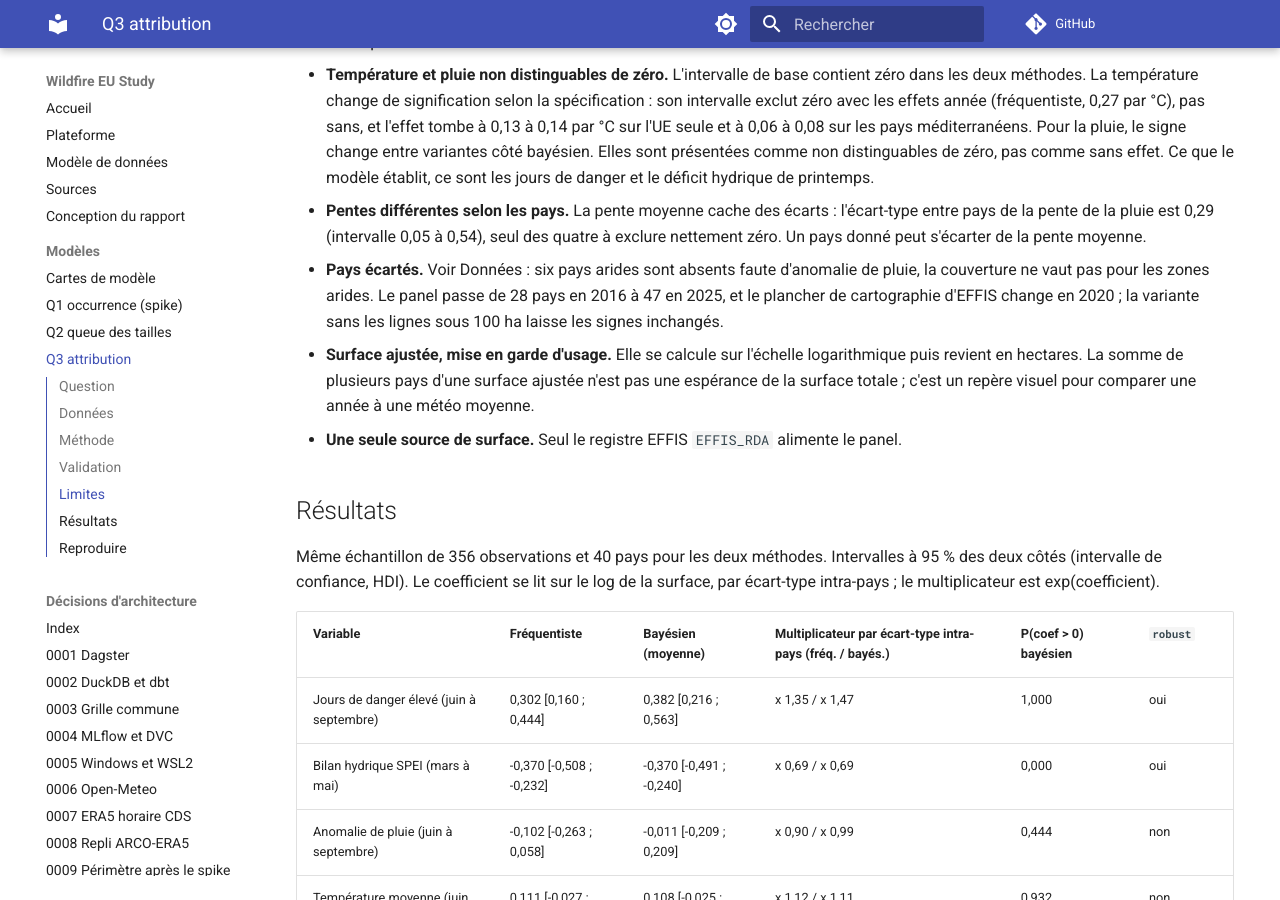
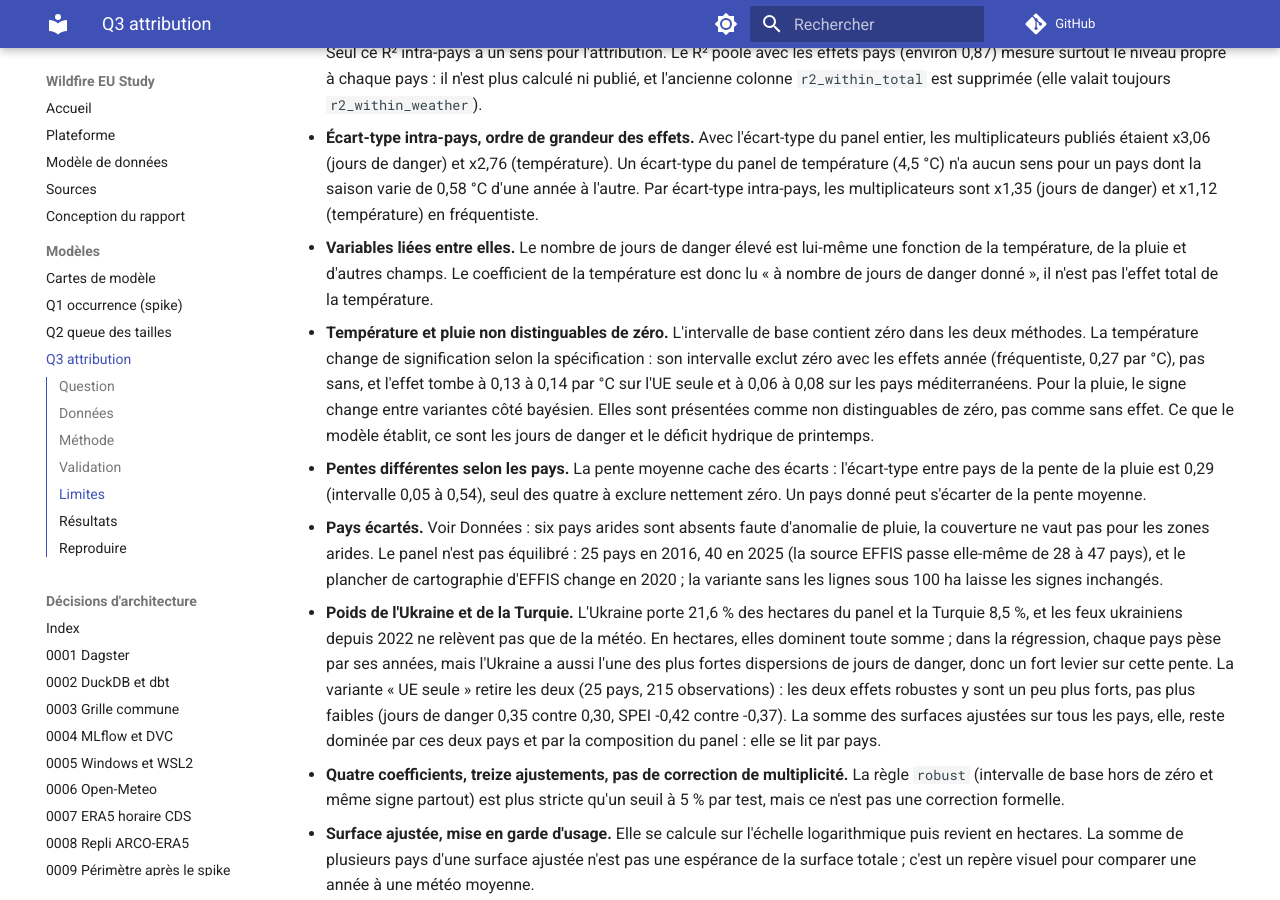
Before and after one commit to MasTristan/wildfire-eu-study, an MkDocs documentation site: the page built from docs/models/q3-attribution.md, in a window 1280 px wide and 900 px high, scrolled down 5556 px. Built offline with MkDocs 1.6.1 and Material for MkDocs 9.7.7, drawn with Linux system fonts in a browser that asks for light colours; comment, search, counter and statistics services are not loaded; some of the changed text lies outside the part shown.

Commit message:
docs(models): summary on top of each card, Brier skill and absolute precision for Q1, Ukraine and panel caveats for Q3

```diff
--- a/docs/models/q3-attribution.md
+++ b/docs/models/q3-attribution.md
@@ -11,11 +11,26 @@
 Les trois runs datent du 2026-11-09 ; chaque ligne des tables porte le `run_id` de
 sa version.
 
+!!! abstract "En bref"
+    La météo de la saison explique environ 30 % de ce qui fait varier la surface
+    brûlée d'un pays d'une année à l'autre, mesuré sur le logarithme de la surface.
+    Deux effets tiennent dans toutes les variantes et dans les deux méthodes : dix
+    jours de danger élevé en plus vont avec une surface multipliée par 1,3 environ,
+    un printemps plus sec d'une unité de SPEI avec un facteur 1,75. La température
+    et la pluie ne se distinguent pas de zéro. **Limite principale : dix années par
+    pays, une attribution statistique et non causale, et des variables météo liées
+    entre elles.**
+
 ## Question
 
 Quand un pays brûle beaucoup plus qu'une année ordinaire, quelle part de l'écart
 s'explique par la météo de la saison ? Et quelle surface aurait brûlé la même année
 avec la météo moyenne du pays ?
+
+Ce qui est estimé est plus étroit que la question : la part de la variance du
+**logarithme** de la surface d'un pays, d'une année à l'autre, que quatre variables
+météo expliquent. Ce n'est pas une part d'hectares, et un pays qui brûle peu compte
+autant qu'un pays qui brûle beaucoup.
 
 La question porte sur les écarts d'un pays à lui-même d'une année sur l'autre.
 Elle ne compare pas les pays entre eux : un pays grand et boisé brûle plus qu'un
@@ -198,9 +213,22 @@
   entre pays de la pente de la pluie est 0,29 (intervalle 0,05 à 0,54), seul des quatre à
   exclure nettement zéro. Un pays donné peut s'écarter de la pente moyenne.
 - **Pays écartés.** Voir Données : six pays arides sont absents faute d'anomalie de
-  pluie, la couverture ne vaut pas pour les zones arides. Le panel passe de 28 pays en
-  2016 à 47 en 2025, et le plancher de cartographie d'EFFIS change en 2020 ; la variante
+  pluie, la couverture ne vaut pas pour les zones arides. Le panel n'est pas équilibré :
+  25 pays en 2016, 40 en 2025 (la source EFFIS passe elle-même de 28 à 47 pays), et le
+  plancher de cartographie d'EFFIS change en 2020 ; la variante
   sans les lignes sous 100 ha laisse les signes inchangés.
+- **Poids de l'Ukraine et de la Turquie.** L'Ukraine porte 21,6 % des hectares du
+  panel et la Turquie 8,5 %, et les feux ukrainiens depuis 2022 ne relèvent pas que de la
+  météo. En hectares, elles dominent toute somme ; dans la régression, chaque pays pèse
+  par ses années, mais l'Ukraine a aussi l'une des plus fortes dispersions de jours de danger, donc
+  un fort levier sur cette pente. La variante « UE seule » retire les deux (25 pays, 215
+  observations) : les deux effets robustes y sont un peu plus forts, pas plus faibles
+  (jours de danger 0,35 contre 0,30, SPEI -0,42 contre -0,37). La somme des surfaces
+  ajustées sur tous les pays, elle, reste dominée par ces deux pays et par la
+  composition du panel : elle se lit par pays.
+- **Quatre coefficients, treize ajustements, pas de correction de multiplicité.** La règle
+  `robust` (intervalle de base hors de zéro et même signe partout) est plus stricte
+  qu'un seuil à 5 % par test, mais ce n'est pas une correction formelle.
 - **Surface ajustée, mise en garde d'usage.** Elle se calcule sur l'échelle logarithmique
   puis revient en hectares. La somme de plusieurs pays d'une surface ajustée n'est
   pas une espérance de la surface totale ; c'est un repère visuel pour comparer
```
Also changed, not shown: docs/models/q1-ignition-spike.md (+33 -2 lines).
